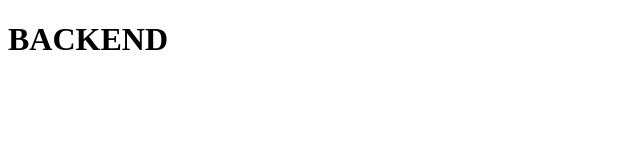
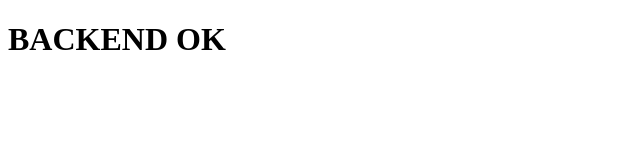
Before and after one commit to yanina-rodriguez-dev/backend-huellitas-center, a website: page public/index.html in a window 1280 px wide. Shown: the full height of the page, 0-640 px from the left. Drawn offline with Linux system fonts and the light colour scheme.

```diff
--- a/public/index.html
+++ b/public/index.html
@@ -8,6 +8,6 @@
     <title>backend</title>
 </head>
 <body>
-    <h1>BACKEND</h1>
+    <h1>BACKEND OK</h1>
 </body>
 </html>
```
Also changed, not shown: vercel.json (added).
